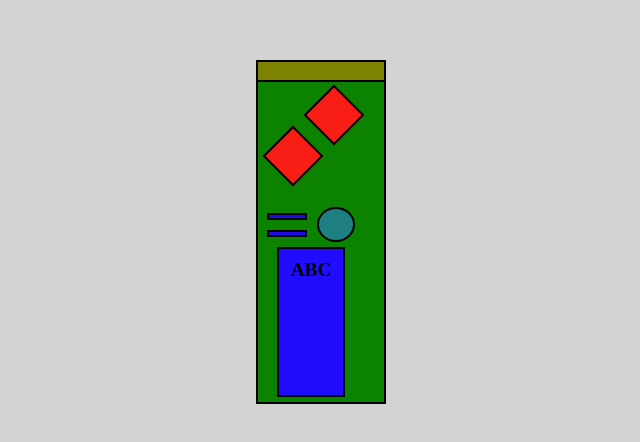
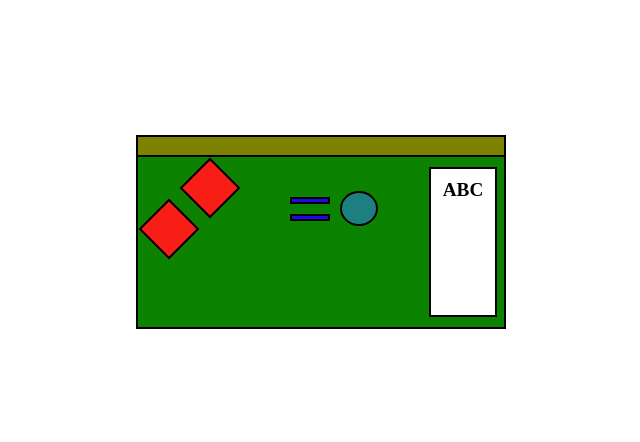
Before and after one commit to Bartflo/Recruitment-Task-Optimo, a plain HTML site: page index.html in a window 1280 px wide. Shown: the part 168-610 px from the top of the page, without its empty margins (319-959 px from the left). Drawn offline with Linux system fonts and the light colour scheme.

Commit message:
implemented solutions for 583px - 900px and > 900 px views + changed few class names

```diff
--- a/index.html
+++ b/index.html
@@ -10,16 +10,18 @@
     <div class="container">
       <div class="header"></div>
       <div class="content">
-        <div class="squares-group">
+        <div class="square-rectangles-group">
+          <div class="rotated-squares">
             <div class="border square"></div>
             <div class="border square"></div>
           </div>
           <div class="items-group">
-          <div class="small-rectangles">
+            <div class="thin-rectangles">
               <div class="border small-rectangle"></div>
               <div class="border small-rectangle"></div>
             </div>
             <div class="border circle"></div>
+          </div>
         </div>
         <div class="border abc-rectangle">ABC</div>
       </div>
--- a/style.css
+++ b/style.css
@@ -9,7 +9,6 @@ body {
   justify-content: center;
   align-items: center;
   height: 100vh;
-  background-color: lightgray;
 }
 .header {
   height: 20px;
@@ -21,7 +20,7 @@ body {
 }
 /* Default layout (for small screens < 583px) */
 .container {
-  max-width: 132px;
+  width: 132px;
   background-color: #0c8300;
   border: 2px solid black;
 }
@@ -33,7 +32,7 @@ body {
   padding-right: 20px;
 }
 
-.squares-group {
+.rotated-squares {
   display: flex;
   gap: 15px;
   margin-top: 32px;
@@ -47,7 +46,7 @@ body {
   height: 43px;
   background-color: #f81d15;
 }
-.small-rectangles {
+.thin-rectangles {
   display: flex;
   flex-direction: column;
   gap: 10px;
@@ -62,6 +61,7 @@ body {
   display: flex;
   align-items: center;
   gap: 10px;
+  margin-left: 5px;
 }
 .circle {
   width: 38px;
@@ -85,8 +85,57 @@ body {
 
 /* Medium screens (583px - 900px) */
 @media (min-width: 583px) and (max-width: 900px) {
+  .container {
+    width: 240px;
+  }
+
+  .content {
+    display: flex;
+    flex-direction: row;
+    justify-content: space-between;
+    align-items: flex-start;
+    padding: 10px 10px 10px 5px;
+  }
+
+  .rotated-squares {
+    margin-top: 20px;
+    margin-left: -5px;
+  }
+  .items-group {
+    gap: 15px;
+    margin-left: 0px;
+  }
+  .abc-rectangle {
+    background-color: #bf3a3c;
+  }
 }
 
 /* Large screens (> 900px) */
-@media (min-width: 900px) {
+@media (min-width: 901px) {
+  .container {
+    width: 370px;
+  }
+
+  .content {
+    display: flex;
+    flex-direction: row;
+    justify-content: space-between;
+    align-items: flex-start;
+    padding: 5px 7px 5px 6px;
+  }
+
+  .abc-rectangle {
+    background-color: #ffffff;
+  }
+  .rotated-squares {
+    margin-top: 25px;
+    margin-left: -5px;
+  }
+  .items-group {
+    margin-left: 50px;
+    margin-top: -25px;
+  }
+  .square-rectangles-group {
+    display: flex;
+  }
 }
```
Lines whose indentation alone changed are shown as unchanged.
